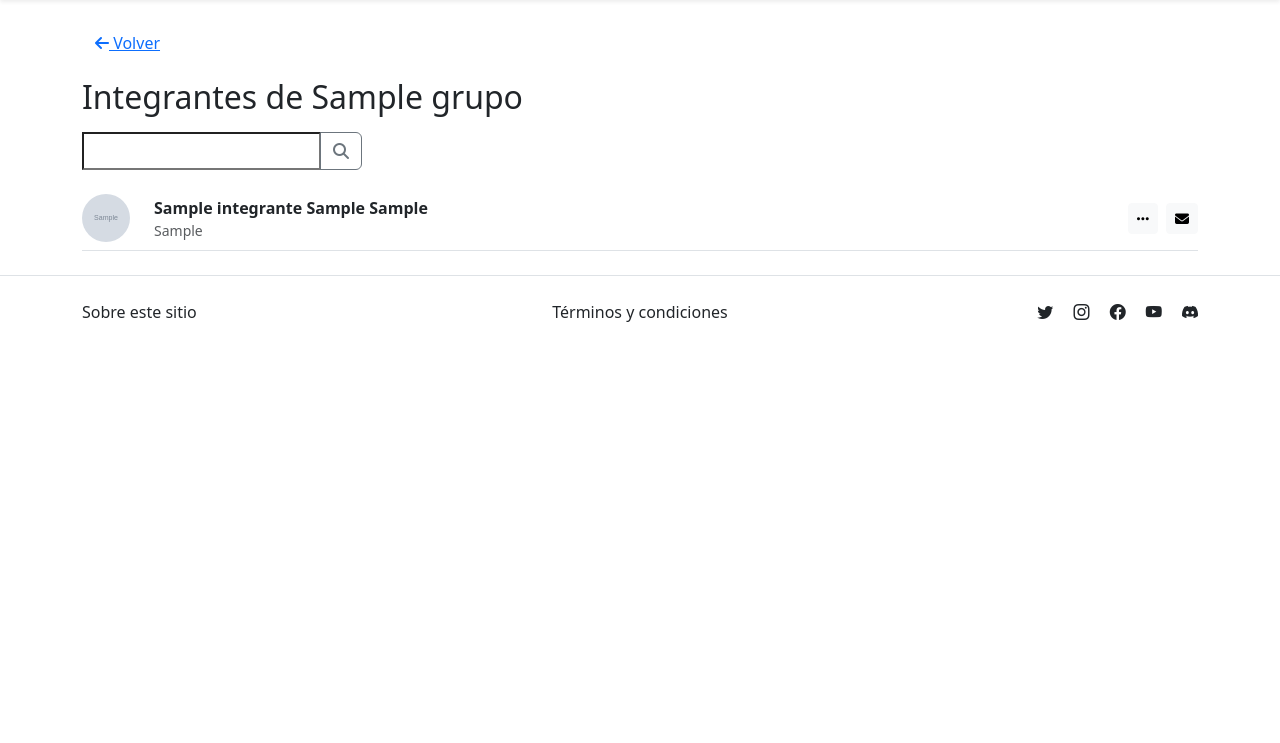
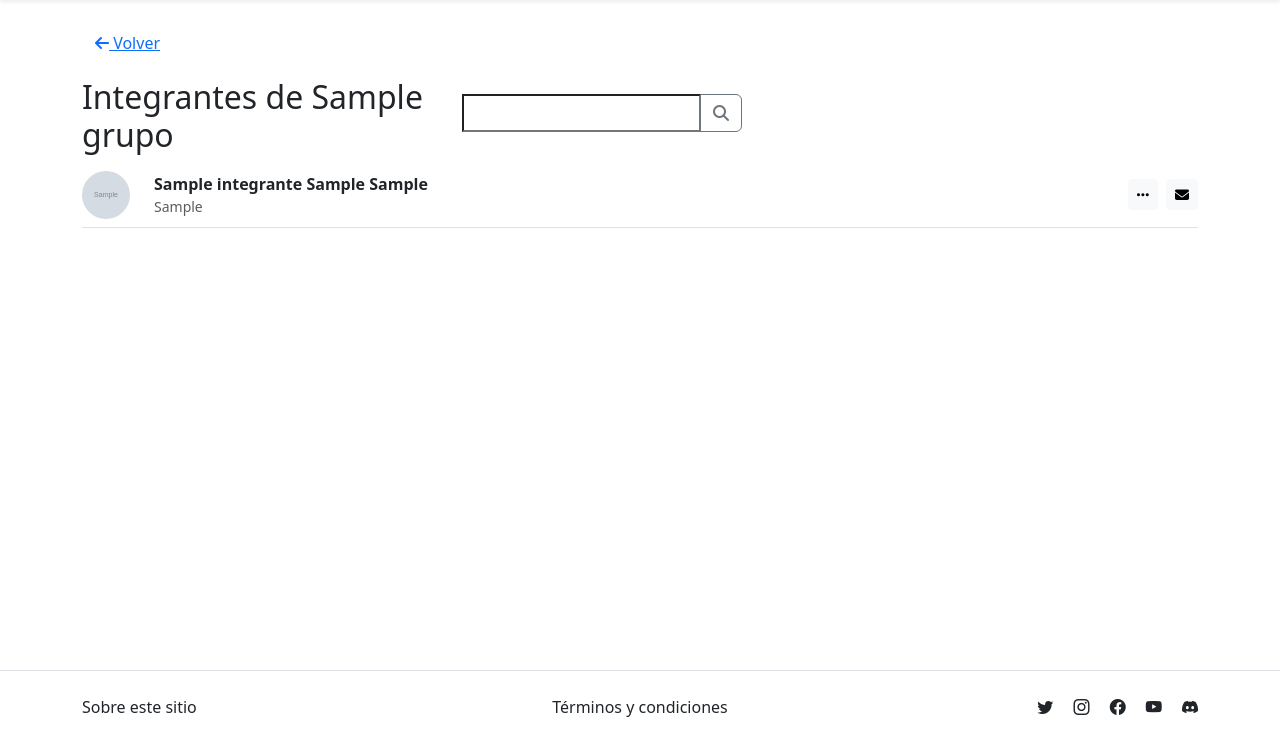
Before and after one commit to Anthonyafk/Proyecto-Final-Anuario-Estudiantil, a Django app: template src/Anuario/app/templates/integrantes/integrantes.html in a window 1280 px wide. Shown: the part 57-800 px from the top of the page. Run offline with Django 4.2, Linux system fonts and the light colour scheme; the template is opened without the code that fills it: most values are stand-ins (such as "Sample title", 1, 10 or a date in 2020); grey boxes marked "Sample" are stand-in pictures; form fields are guessed from the names that the template uses; some libraries are stand-ins or nearby versions.

Commit message:
Integración

```diff
--- a/src/Anuario/anuario/settings.py
+++ b/src/Anuario/anuario/settings.py
@@ -94,7 +94,7 @@ DATABASES = {
     'ENGINE': 'django.db.backends.postgresql',
     'NAME': 'anuario',
 	'USER': 'postgres',
-	'PASSWORD': '117007',
+	'PASSWORD': 'Slayer_45!',
 	'HOST': 'localhost',
 	'PORT': '5432',
     }
--- a/src/Anuario/app/templates/base.html
+++ b/src/Anuario/app/templates/base.html
@@ -34,7 +34,7 @@
         <button class="btn btn-outline-success">Ingresar a un Grupo</button>
         <!-- Ícono de usuario -->
         <button class="btn btn-outline-secondary rounded-circle d-flex align-items-center justify-content-center" style="width: 36px; height: 36px;">
-          <a class="text-dark" href={% url 'perfil' %}>
+          <a class="text-dark" href={% url 'perfil' user.numCuenta%}>
             <i class="bi bi-person"></i>
           </a>
         </button>
--- a/src/Anuario/app/templates/common/CardGrupo.html
+++ b/src/Anuario/app/templates/common/CardGrupo.html
@@ -1,11 +1,13 @@
 {% load static %}
 <div class="card" style="height: 12rem; width: 20rem; border-radius: 10px; overflow: hidden;">
+  <a href="{% url 'detalle_grupo' grupo.codigo %}" style="text-decoration: none;">
   {% if grupo.foto_portada %}
     <img src="{{ grupo.foto_portada.url }}" class="card-img-top" alt="Imagen de Grupo" style="height: 120px; object-fit: cover;">
   {% else %}
     <img src="{% static 'images/no-product-image.jpg' %}" class="card-img-top" alt="Imagen de Grupo" style="height: 121px; object-fit: cover;">
   {% endif %}
-  <div class="card-body p-2">
+  <div class="card-body p-2 text-center">
     <p class="card-text mb-0 text-center text-muted">{{grupo.nombre}}</p>
   </div>
+  </a>
 </div>
--- a/src/Anuario/app/templates/common/CardIntegrante.html
+++ b/src/Anuario/app/templates/common/CardIntegrante.html
@@ -8,8 +8,11 @@
     {% else %}
       <img src="{% static 'images/no-product-image.jpg' %}" alt="Sin imagen" class="rounded-circle me-sm-3 me-0" width="48" height="48">
     {% endif %}
+
     <div class="ms-sm-2 mt-2 mt-sm-0 text-start">
-      <div class="fw-semibold">{{ integrante.nombre }} {{ integrante.primer_apellido }} {{ integrante.segundo_apellido }}</div>
+      <a href="{% url 'perfil' integrante.numCuenta %}" style="text-decoration: none;">
+        <div class="fw-semibold text-dark">{{ integrante.nombre }} {{ integrante.primer_apellido }} {{ integrante.segundo_apellido }}</div>
+      </a>
       <div class="text-muted small">{{ integrante.correoE }}</div>
     </div>
   </div>
--- a/src/Anuario/app/templates/integrantes/integrantes.html
+++ b/src/Anuario/app/templates/integrantes/integrantes.html
@@ -3,17 +3,20 @@
 {% load widget_tweaks %}
 
 {% block content %}
-<div class="container py-4">
+<div class="container flex-grow-1  py-4">
 
   <!-- Botón volver -->
-  <a href="{% url 'detalle_grupo' grupo %}" class="btn btn-link mb-3">
+  <a href="{% url 'detalle_grupo' grupo.codigo %}" class="btn btn-link mb-3">
     <i class="fas fa-arrow-left"></i> Volver
   </a>
 
   <!-- Título del grupo -->
-  <h2>Integrantes de {{ grupo.nombre }}</h2>
-
+  <div class="row">
+    <div class="col-4">
+    <h2>Integrantes de {{ grupo.nombre }}</h2>
+    </div>
   <!-- Formulario de búsqueda -->
+  <div class="col">
   <form method="get" class="my-3">
     <div class="input-group">
       {{ form.nombre|add_class:"form-control" | attr:"placeholder:Buscar Estudiante..." }}
@@ -22,6 +25,8 @@
       </button>
     </div>
   </form>
+  </div>
+  </div>
 
   <!-- Lista de integrantes -->
   <div class="list-group">
--- a/src/Anuario/app/urls.py
+++ b/src/Anuario/app/urls.py
@@ -6,7 +6,7 @@ urlpatterns = [
     path("nominaciones/", views.nominaciones, name="nominaciones"),
     path("verNominacion/<str:idNominacion>", views.verNominacion, name="verNominacion"),
     #path("551123012/", views.index, name="index"),
-    path("perfil/", views.verPerfil, name="perfil"),
+    path("perfil/<int:usuario_id>", views.verPerfil, name="perfil"),
     path("perfil/editar/", views.editar_perfil, name="editar_perfil"),
     # path("grupo/info/", views.detalle_grupo, name="grupo_info"),
     path('grupos/<int:grupo_id>/',views.detalle_grupo,name='detalle_grupo'), #ruta anterior pero dinamica
```
Also changed, not shown: src/Anuario/app/templates/grupos/detalle_grupo.html (+5 -5 lines), src/Anuario/app/templates/nomination/nomination.html (+6 -4 lines), src/Anuario/app/views.py (+5 -3 lines).
